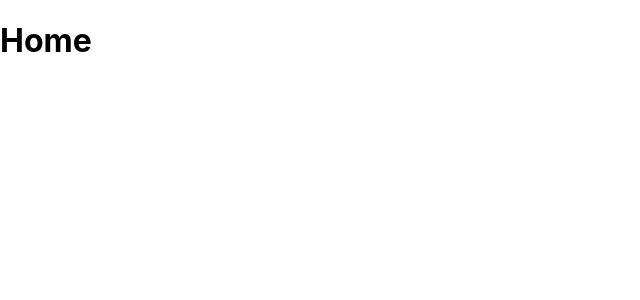
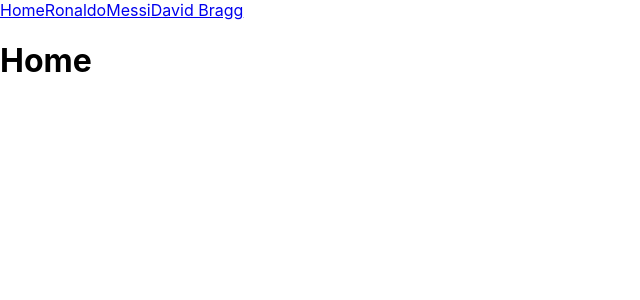
Before and after one commit to ITDallasDBW/082625M5ReactRocketship, a React (Create React App) app: page / in a window 1280 px wide. Shown: the top 300 px of the page, without its empty margins (0-640 px from the left). Built offline with nearby package versions, Linux system fonts and the light colour scheme.

Commit message:
1.8 Routing complete. Begin 1.9 API Integration

```diff
--- a/src/App.jsx
+++ b/src/App.jsx
@@ -1,18 +1,34 @@
 import "./App.css";
 import { BrowserRouter as Router, Routes, Route } from "react-router-dom";
 import Home from './pages/Home.jsx'
+import About from './pages/About.jsx'
+import Contact from './pages/Contact.jsx'
+import Nav from "./components/Nav.jsx"
+import Users from "./pages/Users.jsx";
 
 function App() {
 
 return (
-    <div>
       <Router>
+        <Nav />
         <Routes>
           <Route path="/" element={<Home />}/>
+          <Route path="/users/:username" element={<Users />} />
+          /* <Route path="/about" element={<About />} />
+          <Route path="/contact" element={<Contact />} /> */
         </Routes>
       </Router>
-   </div>
   );
 }
 
 export default App;
+
+
+        // <nav>
+        //   <Link to="/">Home</Link>
+        //   <Link to="/about">About</Link>
+        //   <Link to="/contact">Contact</Link>
+        //   {/* <a href="/">Home</a>
+        //   <a href="/about">About</a>
+        //   <a href="/contact">Contact</a> */}
+        // </nav>
--- /dev/null
+++ b/src/components/Nav.jsx
@@ -0,0 +1,16 @@
+import { Link } from 'react-router-dom';
+
+function Nav() {
+    return (
+        <nav>
+          <Link to="/">Home</Link>
+          <Link to="/users/ronaldo">Ronaldo</Link>
+          <Link to="/users/messi">Messi</Link>
+          <Link to="/users/br4gg">David Bragg</Link>
+          {/* <Link to="/about">About</Link>
+          <Link to="/contact">Contact</Link> */}
+        </nav>
+    )
+}
+
+export default Nav;
--- /dev/null
+++ b/src/pages/Users.jsx
@@ -0,0 +1,16 @@
+import { useEffect } from "react"
+import { useParams } from "react-router-dom"
+
+function Users() {
+    const { username } = useParams()
+
+// useEffect(() => {
+//     // fetch(`https://api.instagram.com/${username}`)
+// }, [])
+
+    console.log(username)
+    return <h1>{username}</h1>
+    // return <h1>Users</h1>
+}
+
+export default Users
```
